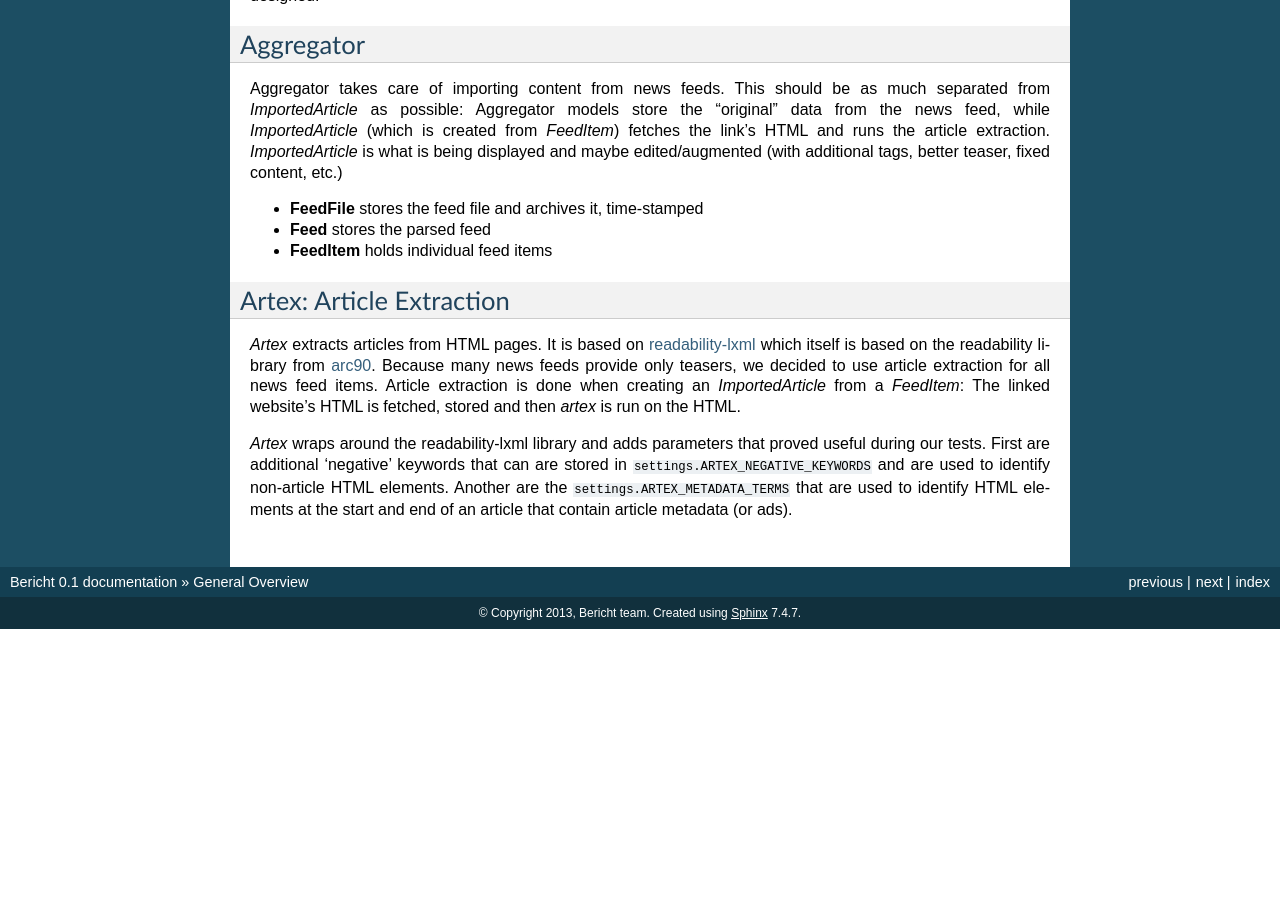
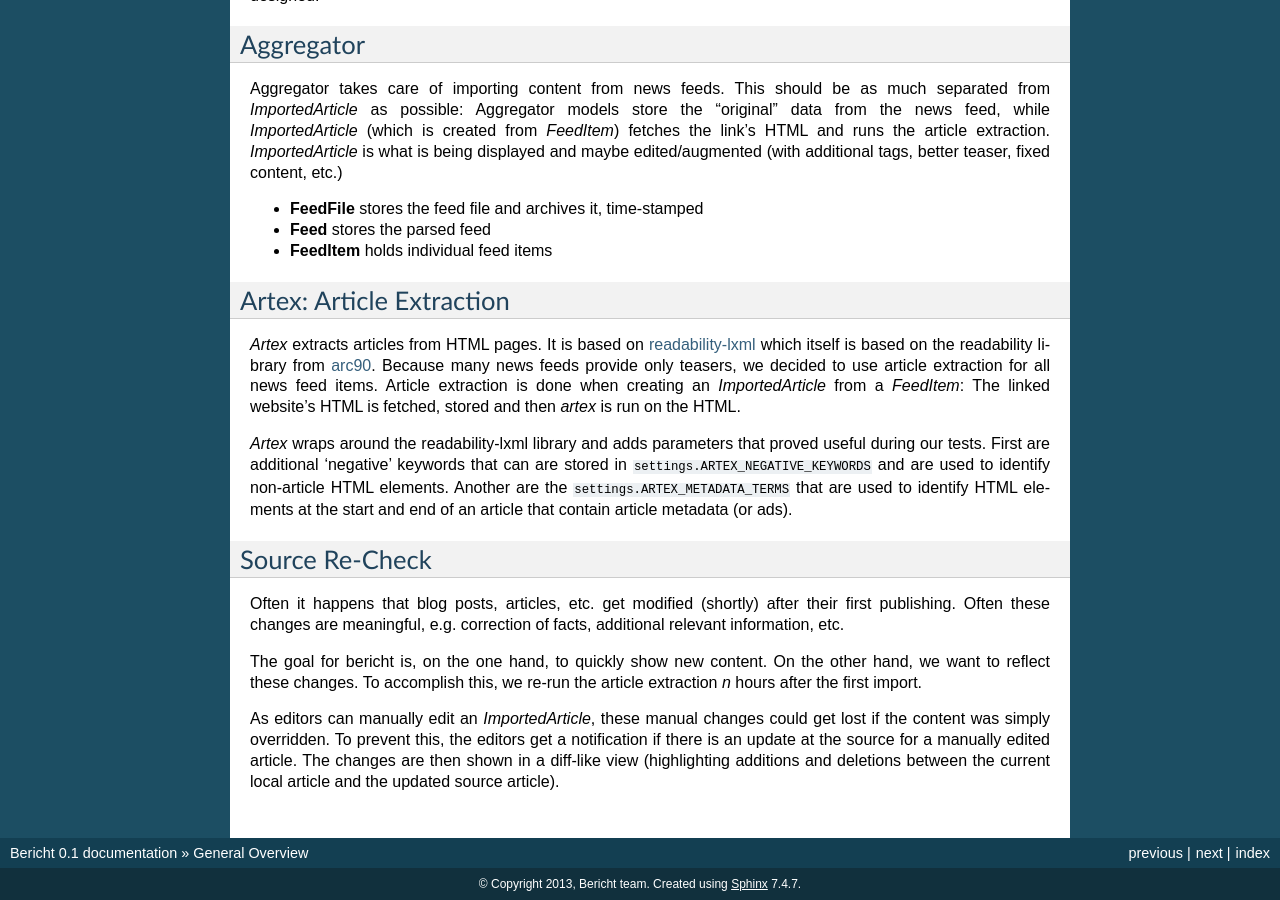
Before and after one commit to bericht/bericht, a Sphinx documentation site: the page built from docs/overview.rst, in a window 1280 px wide and 900 px high, scrolled down 2642 px. Built offline with Sphinx 7.4.7, drawn with Linux system fonts in a browser that asks for light colours; before the commit the page ends 3271 px from its top, so only the background shows below that.

Commit message:
Added a rough sketch of article re-check to the documentation.

```diff
--- a/docs/overview.rst
+++ b/docs/overview.rst
@@ -165,3 +165,13 @@ Artex: Article Extraction
 
 .. _readability-lxml: https://github.com/buriy/python-readability/
 .. _arc90: http://lab.arc90.com/2009/03/02/readability/
+
+
+Source Re-Check
+---------------
+
+Often it happens that blog posts, articles, etc. get modified (shortly) after their first publishing. Often these changes are meaningful, e.g. correction of facts, additional relevant information, etc.
+
+The goal for bericht is, on the one hand, to quickly show new content. On the other hand, we want to reflect these changes. To accomplish this, we re-run the article extraction *n* hours after the first import.
+
+As editors can manually edit an *ImportedArticle*, these manual changes could get lost if the content was simply overridden. To prevent this, the editors get a notification if there is an update at the source for a manually edited article. The changes are then shown in a diff-like view (highlighting additions and deletions between the current local article and the updated source article).
```
